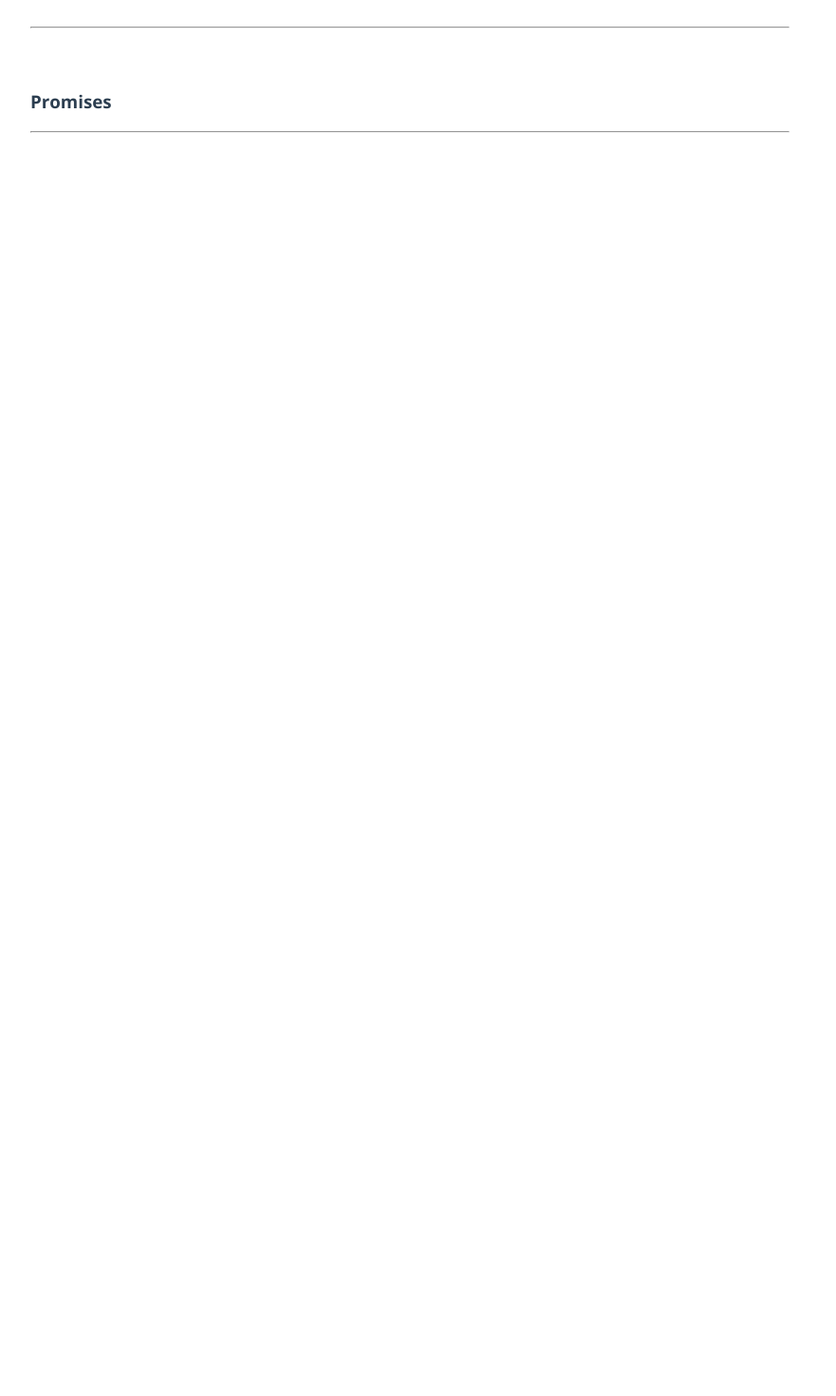
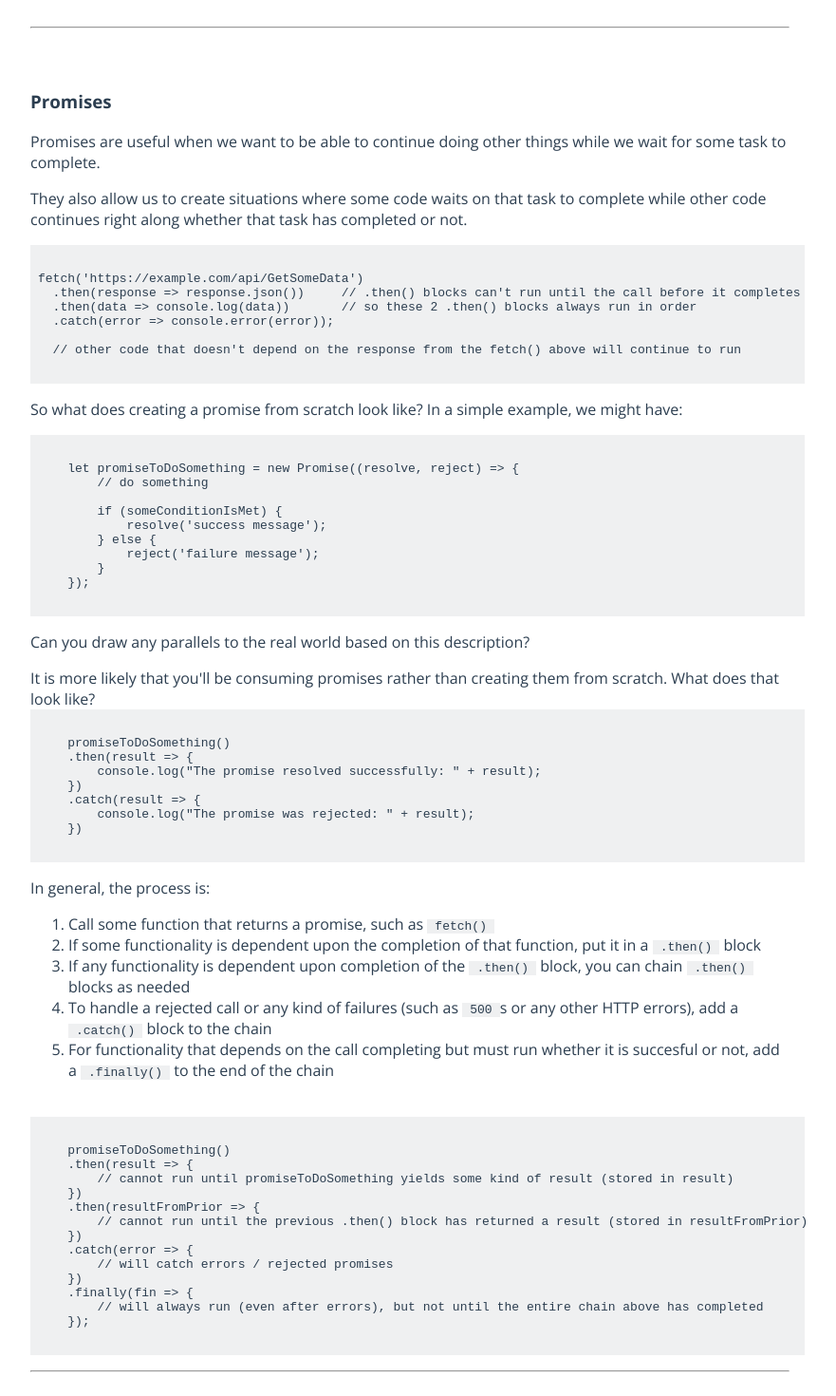
Before and after one commit to nickjg231/VueIntermediateDemo, a Vue app: page /JavaScript in a window 1280 px wide. Shown: the part 3720-5190 px from the top of the page at 95% size, without its empty margins (208-1089 px from the left). Before the commit the page ends 3988 px from the top, so only its background shows below. Built offline with nearby package versions, Linux system fonts and the light colour scheme.

Commit message:
promise intro

```diff
--- a/src/components/JavascriptCrashCourse.vue
+++ b/src/components/JavascriptCrashCourse.vue
@@ -119,6 +119,28 @@
         <p>Additionally, all of the typical equality and boolean operations you're used to are also available.</p>
         <hr>
         <h3>Promises</h3>
+        <p>Promises are useful when we want to be able to continue doing other things while we wait for some task to complete.</p>
+        <p>They also allow us to create situations where some code waits on that task to complete while other code continues right along whether that task has completed or not.</p>
+        <p><CodeSnippet :code="promiseWaiting"></CodeSnippet></p>
+        <p>So what does creating a promise from scratch look like? In a simple example, we might have:</p>
+        <p><CodeSnippet :code="promiseSyntax"></CodeSnippet></p>
+        <p>Can you draw any parallels to the real world based on this description?</p>
+        <p>
+            It is more likely that you'll be consuming promises rather than creating them from scratch. What does that look like?
+            <CodeSnippet :code="promiseConsume"></CodeSnippet>
+        </p>
+        <p>
+            In general, the process is:
+            <ol>
+                <li>Call some function that returns a promise, such as <code>fetch()</code></li>
+                <li>If some functionality is dependent upon the completion of that function, put it in a <code>.then()</code> block</li>
+                <li>If any functionality is dependent upon completion of the <code>.then()</code> block, you can chain <code>.then()</code> blocks as needed</li>
+                <li>To handle a rejected call or any kind of failures (such as <code>500</code>s or any other HTTP errors), add a <code>.catch()</code> block to the chain</li>
+                <li>For functionality that depends on the call completing but must run whether it is succesful or not, add a <code>.finally()</code> to the end of the chain</li>
+            </ol>
+            <br/>
+            <CodeSnippet :code="promiseOverview"></CodeSnippet>
+        </p>
     </section-component>
 
 </template>
@@ -195,6 +217,57 @@ console.log("With " + dogs + " dogs and " + cats + " cats, I have " + (dogs + ca
 
     console.log(\`With \${dogs} dogs and \${cats} cats, I have \${dogs + cats} pets.\`);
     `;
+
+    private promiseSyntax: string =
+    `
+    let promiseToDoSomething = new Promise((resolve, reject) => {
+        // do something
+
+        if (someConditionIsMet) {
+            resolve('success message');
+        } else {
+            reject('failure message');
+        }
+    });
+    `;
+
+    private promiseConsume: string =
+    `
+    promiseToDoSomething()
+    .then(result => {
+        console.log("The promise resolved successfully: " + result);
+    })
+    .catch(result => {
+        console.log("The promise was rejected: " + result);
+    })
+    `;
+
+    private promiseWaiting: string =
+    `
+fetch('https://example.com/api/GetSomeData')
+  .then(response => response.json())     // .then() blocks can't run until the call before it completes
+  .then(data => console.log(data))       // so these 2 .then() blocks always run in order
+  .catch(error => console.error(error));
+
+  // other code that doesn't depend on the response from the fetch() above will continue to run
+    `;
+
+    private promiseOverview: string =
+    `
+    promiseToDoSomething()
+    .then(result => {
+        // cannot run until promiseToDoSomething yields some kind of result (stored in result)
+    })
+    .then(resultFromPrior => {
+        // cannot run until the previous .then() block has returned a result (stored in resultFromPrior)
+    })
+    .catch(error => {
+        // will catch errors / rejected promises
+    })
+    .finally(fin => {
+        // will always run (even after errors), but not until the entire chain above has completed
+    });
+    `;
 }
 </script>
 
```
